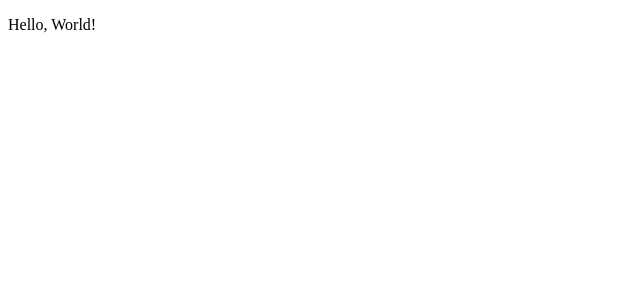
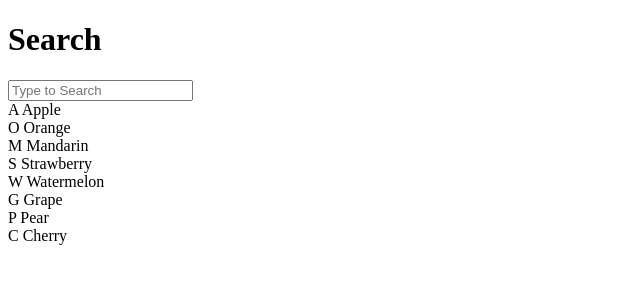
Before and after one commit to bipasori1021/bipasori1021.github.io, a plain HTML site: page index.html in a window 1280 px wide. Shown: the whole page, without its empty margins (0-640 px from the left). Drawn offline with Linux system fonts and the light colour scheme.

Commit message:
Update index.html

```diff
--- a/index.html
+++ b/index.html
@@ -7,6 +7,54 @@
 	<title>Portfolio</title>
 </head>
 <body>
-  <p>Hello, World!</p>
-</body>
+	<div class="searchbox">
+	   <div class="header">
+		 <h1>Search</h1>
+		 <input onkeyup="filter()" type="text" id="value" placeholder="Type to Search">
+	   </div>
+
+	   <div class="container">
+
+		 <div class="item">
+		   <span class="icon">A</span>
+		   <span class="name">Apple</span>
+		 </div>
+
+		 <div class="item">
+		   <span class="icon">O</span>
+		   <span class="name">Orange</span>
+		 </div>
+
+		 <div class="item">
+		   <span class="icon">M</span>
+		   <span class="name">Mandarin</span>
+		 </div>
+
+		 <div class="item">
+		   <span class="icon">S</span>
+		   <span class="name">Strawberry</span>
+		 </div>
+
+		 <div class="item">
+		   <span class="icon">W</span>
+		   <span class="name">Watermelon</span>
+		 </div>
+
+		 <div class="item">
+		   <span class="icon">G</span>
+		   <span class="name">Grape</span>
+		 </div>
+
+		 <div class="item">
+		   <span class="icon">P</span>
+		   <span class="name">Pear</span>
+		 </div>
+
+		 <div class="item">
+		   <span class="icon">C</span>
+		   <span class="name">Cherry</span>
+		 </div>
+	   </div>
+	 </div>
+ </body>
 </html>
```
